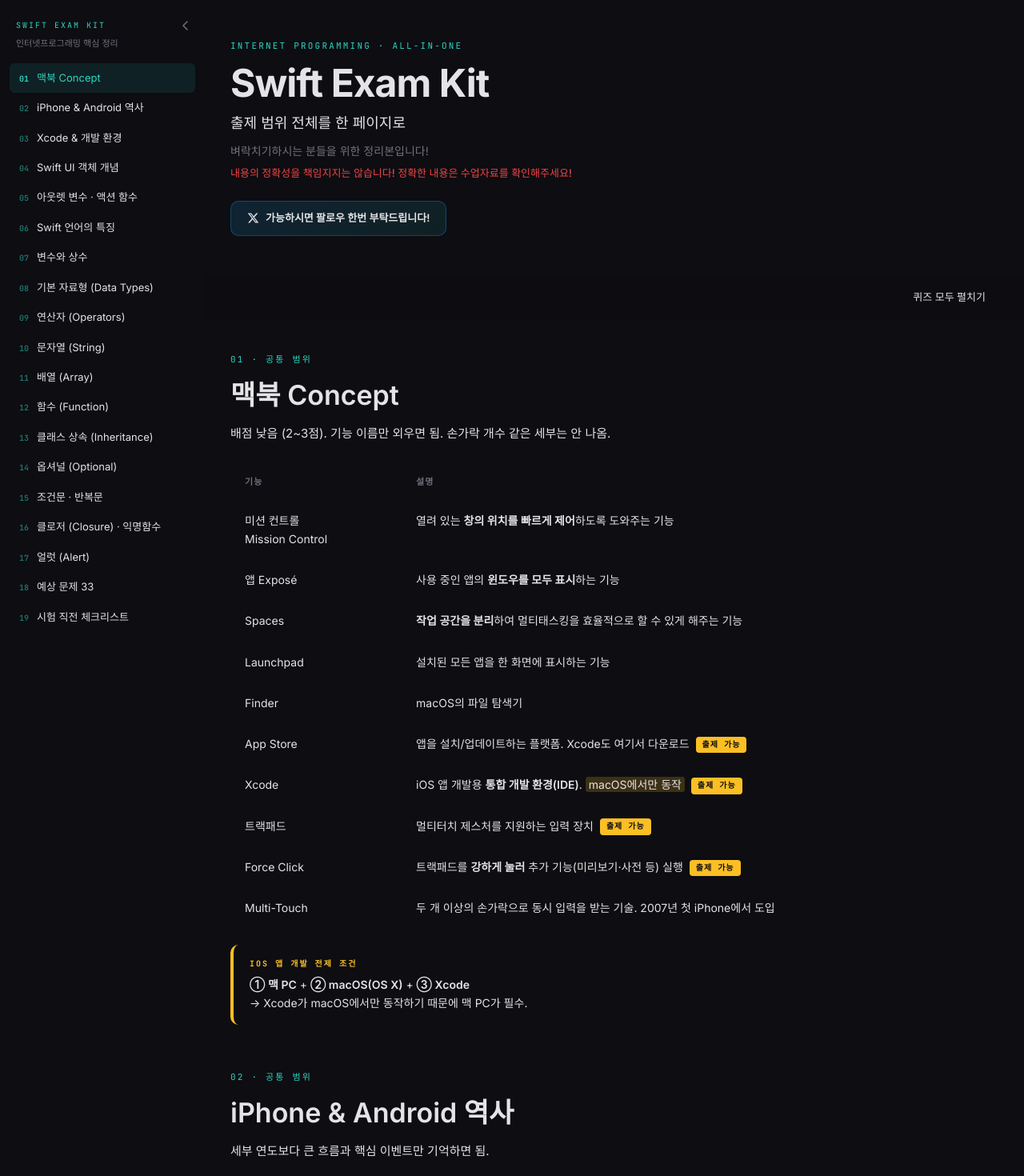
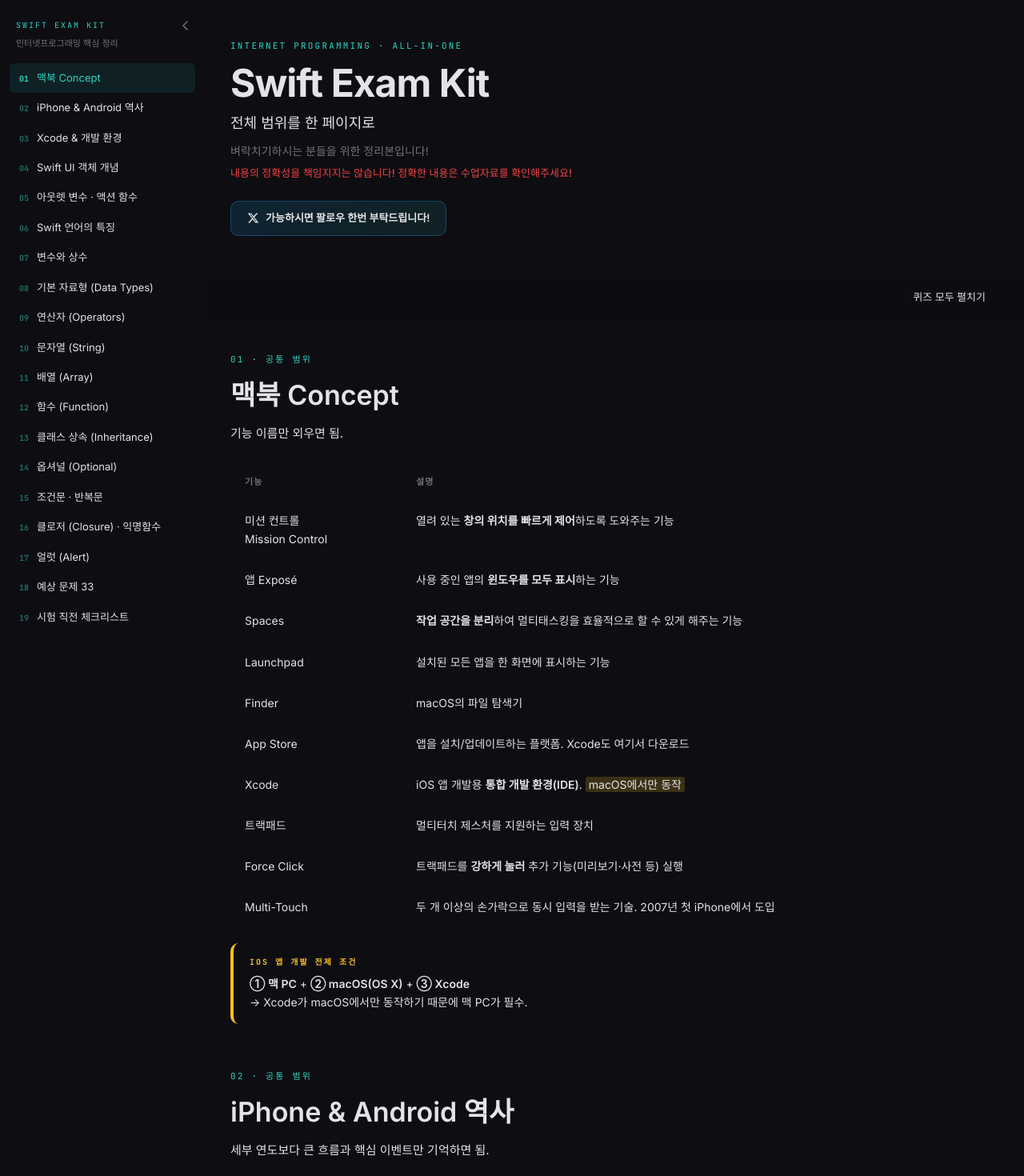
Before and after one commit to ghwo336/InternetProgramingMiddleTestPrepare, a React (Vite) app: page / in a window 1280 px wide. Shown: the top 1470 px of the page at 80% size. Built offline with nearby package versions, Linux system fonts and the light colour scheme; a web font is replaced by a local one.

Commit message:
feat: 애매한 설명 삭제

```diff
--- a/src/data/content.ts
+++ b/src/data/content.ts
@@ -73,7 +73,7 @@
 export const heroData = {
   eyebrow: 'Internet Programming · All-in-One',
   title: 'Swift Exam Kit',
-  subtitle: '출제 범위 전체를 한 페이지로',
+  subtitle: '전체 범위를 한 페이지로',
   desc: '벼락치기하시는 분들을 위한 정리본입니다!',
   disclaimer: '내용의 정확성을 책임지지는 않습니다! 정확한 내용은 수업자료를 확인해주세요!',
 };
@@ -86,7 +86,7 @@
     number: '01',
     label: '공통 범위',
     title: '맥북 Concept',
-    desc: '배점 낮음 (2~3점). 기능 이름만 외우면 됨. 손가락 개수 같은 세부는 안 나옴.',
+    desc: '기능 이름만 외우면 됨.',
     blocks: [
       {
         type: 'table',
@@ -98,10 +98,10 @@
             { cells: ['Spaces', '<strong>작업 공간을 분리</strong>하여 멀티태스킹을 효율적으로 할 수 있게 해주는 기능'] },
             { cells: ['Launchpad', '설치된 모든 앱을 한 화면에 표시하는 기능'] },
             { cells: ['Finder', 'macOS의 파일 탐색기'] },
-            { cells: ['App Store', '앱을 설치/업데이트하는 플랫폼. Xcode도 여기서 다운로드 <badge:mid>출제 가능</badge>'] },
-            { cells: ['Xcode', 'iOS 앱 개발용 <strong>통합 개발 환경(IDE)</strong>. <mark>macOS에서만 동작</mark> <badge:mid>출제 가능</badge>'] },
-            { cells: ['트랙패드', '멀티터치 제스처를 지원하는 입력 장치 <badge:mid>출제 가능</badge>'] },
-            { cells: ['Force Click', '트랙패드를 <strong>강하게 눌러</strong> 추가 기능(미리보기·사전 등) 실행 <badge:mid>출제 가능</badge>'] },
+            { cells: ['App Store', '앱을 설치/업데이트하는 플랫폼. Xcode도 여기서 다운로드'] },
+            { cells: ['Xcode', 'iOS 앱 개발용 <strong>통합 개발 환경(IDE)</strong>. <mark>macOS에서만 동작</mark>'] },
+            { cells: ['트랙패드', '멀티터치 제스처를 지원하는 입력 장치'] },
+            { cells: ['Force Click', '트랙패드를 <strong>강하게 눌러</strong> 추가 기능(미리보기·사전 등) 실행'] },
             { cells: ['Multi-Touch', '두 개 이상의 손가락으로 동시 입력을 받는 기술. 2007년 첫 iPhone에서 도입'] },
           ],
         },
@@ -489,7 +489,7 @@
     number: '09',
     label: 'Swift 문법',
     title: '연산자 (Operators)',
-    desc: '출제 가능성 있음.',
+    desc: '',
     blocks: [
       {
         type: 'heading3',
@@ -873,8 +873,6 @@
     number: '13',
     label: 'Swift 문법 · 보충',
     title: '클래스 상속 (Inheritance)',
-    badge: '출제 가능',
-    badgeType: 'mid',
     desc: '클래스 상속은 Swift/iOS 개발의 기본 구조. ViewController가 동작하는 이유가 바로 상속.',
     blocks: [
       {
@@ -950,7 +948,7 @@
       },
       {
         type: 'text',
-        content: '<strong>옵셔널 변수</strong> 관련 대표 코드입니다. 변수명·값만 바꿔서 출제될 가능성이 매우 높아요.',
+        content: '<strong>옵셔널 변수</strong> 관련 대표 코드입니다. 변수명·값만 바꿔서 나올 수 있어요.',
       },
       {
         type: 'code',
@@ -1211,7 +1209,7 @@
     number: '16',
     label: 'Swift 문법 · 추가',
     title: '클로저 (Closure) · 익명함수',
-    desc: '출제 가능성이 높은 익명함수 개념.',
+    desc: '익명함수 개념.',
     blocks: [
       {
         type: 'heading3',
@@ -1517,8 +1515,7 @@
             '괄호 안에 답 쓸 때, 문제의 괄호 다음 괄호도 반드시 쓰기!',
             '문제의 변수만으로 코드가 안 되면 새 변수를 직접 선언하기',
             '한글/영문 답 모두 허용 (단답형)',
-            '실습 코드는 안 나옴 — 개념과 문법에 집중',
-            'Aspect fit 같은 세부 기능은 안 나옴',
+            '개념과 문법에 집중',
           ],
         },
       },
```
